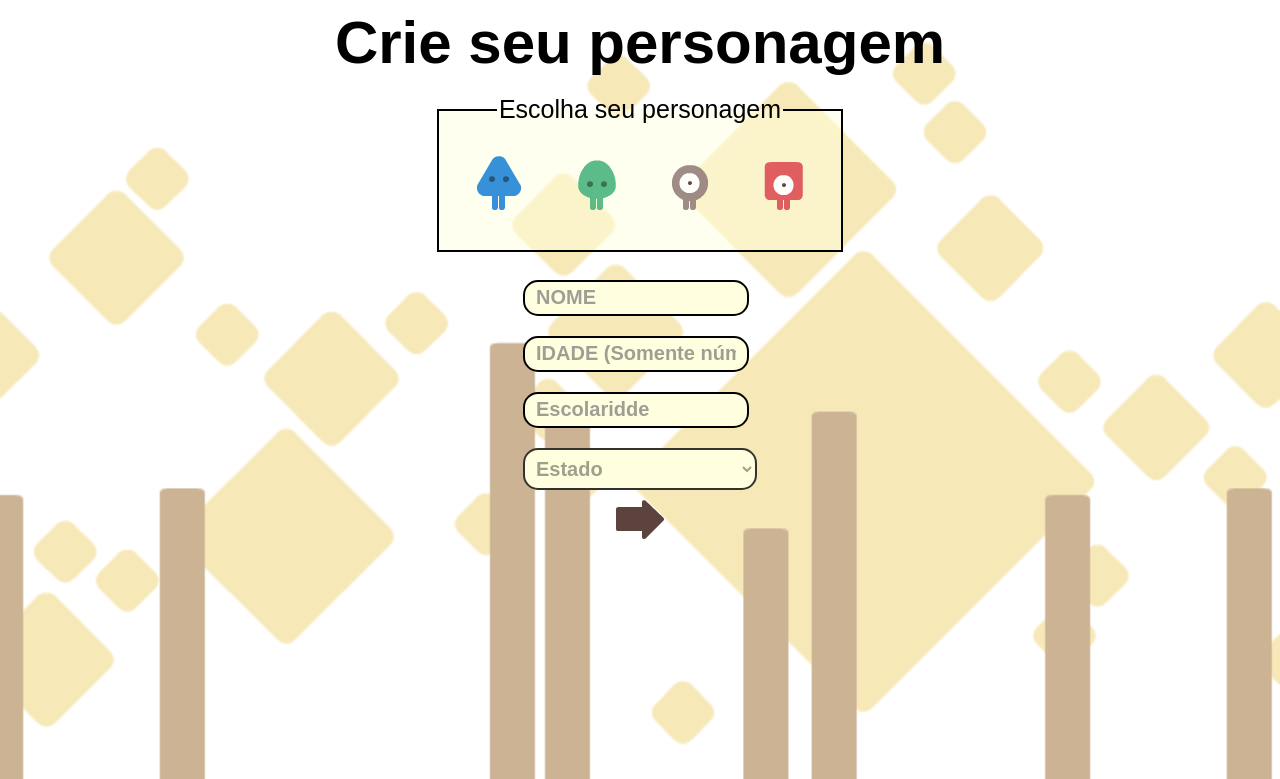
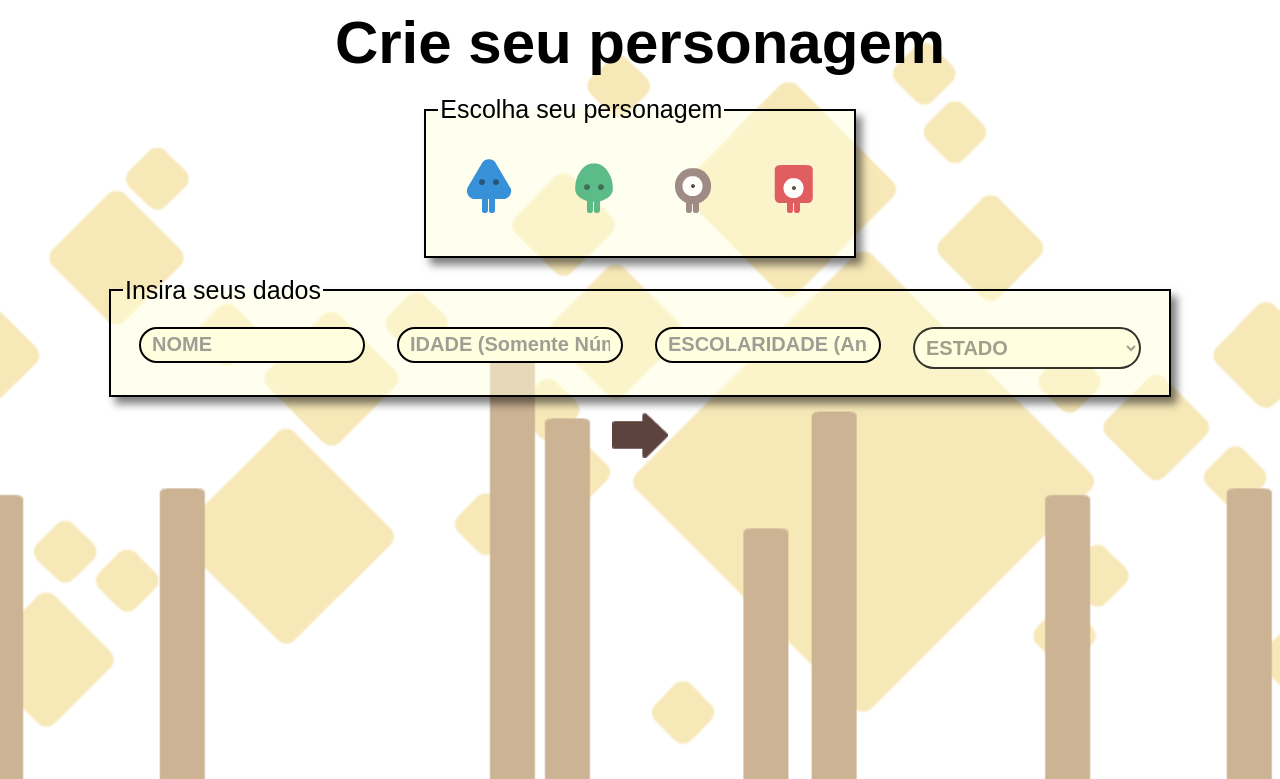
Before and after one commit to kessJhones/TrabalhoFinalDS, a Flask app: page / in a window 1280 px wide. Shown: the top 779 px of the page. Run offline with Flask 2, Linux system fonts and the light colour scheme; parts of the project's set-up code (start-up, migrations or seed data) failed here and were passed over; some web fonts are replaced.

Commit message:
Melhorias no css

```diff
--- a/static/css/custom.css
+++ b/static/css/custom.css
@@ -4,6 +4,11 @@
     font-weight: normal;
     font-style: normal;
 }
+
+body {
+    -webkit-font-smoothing: antialiased;
+}
+
 html {
     background: url(https://raw.githubusercontent.com/kessJhones/TrabalhoFinalDS/master/static/hills.png)
                 repeat-x center bottom fixed,
@@ -33,15 +38,19 @@ input[type=text] {
     width: 10em;
     height: 0.5em;
     padding: 0.55em;
-    margin: 0.5em;
+    margin: 0.8em;
     background-color: lightyellow;
     border: 2px solid black;
-    border-radius: 15px;
+    border-radius: 9999em;
+    text-transform: capitalize;
     outline: none;
 }
 
 input[type=text]:valid {
     background-color:  rgba(255, 255, 164, 0.9);
+}
+
+input[type=text]:invalid {
 }
 
 input::-webkit-input-placeholder {
@@ -51,21 +60,26 @@ input::-webkit-input-placeholder {
 }
 
 input[type=text]:hover{
-    box-shadow: 0.4em 0.45em 0.5em rgba(0, 0, 0, 0.5);
+    box-shadow: 0.3em 0.3em 0.5em rgba(0, 0, 0, 0.75);
     transform: scale(1.02);
 }
 
 input[type=text]:focus {
     background-color: rgba(255, 255, 164, 0.95);
-    box-shadow: 0.4em 0.45em 0.5em rgba(0, 0, 0, 0.5);
+    box-shadow: 0.3em 0.3em 0.5em rgba(0, 0, 0, 0.75);
     transform: scale(1.02);
+}
+
+input[type=text]:focus ~ label {
+    translate: 0 -35px;
+
 }
 
 /* ----------------------------------------------------------------------------------------- */
 /* 'Botão Seta' de enviar */
 input[type=image] {
     object-fit: contain;
-    /* height: 30px; */
+    height: 45px;
     outline: none;
 }
 
@@ -79,6 +93,7 @@ input[type=image]:active {
 /* Tabela */
 table {
     background-color: lightyellow;
+    box-shadow: 0.3em 0.3em 0.5em rgba(0, 0, 0, 0.75);
 }
 
 .ficha {
@@ -101,7 +116,7 @@ tr:hover {background-color: rgb(255, 255, 164)}
 /* ------------------------------------------------------------------------------------------ */
 
 #textField {
-    display: grid;
+    display: flex;
     justify-content: center;
     /* float: left; */
 
@@ -123,23 +138,26 @@ input[type=radio]{
 
 input[type=radio] + label {
     border: 2px solid transparent;
+    border-radius: 9999em;
     opacity: 0.9;
     display: inline-block;
     margin: 1em 1em;
-    padding: 0.5em;
+    padding: 0.7em;
     cursor: pointer;
+    transition: .4s ease;
 }
 
 input[type=radio]:hover + label {
     opacity: 0.95;
     transform: scale(1.3);
+    /* transition: .4s ease; */
 }
 
 input[type=radio]:checked + label {
     opacity: 1.0;
     transform: scale(1.2);
-    border: 2px solid rgba(106, 255, 200);
-    border-radius: 15px;
+    /* border: 2px solid rgba(106, 255, 200); */
+    box-shadow: inset 0 0 0.5em lightyellow, 0 0 0.52em black;
     /* outline: 2px solid rgba(106, 255, 200); */
 }
 
@@ -172,11 +190,12 @@ select {
     font-size: 20px;
     font-weight: bold;
     padding: 0.35em;
-    margin: 0.5em;
+    margin: 0.8em;
+    width: 11.4em;
     background-color: lightyellow;
     color: black;
     border: 2px solid rgba(0, 0, 0, 0.8);
-    border-radius: 15px;
+    border-radius: 9999em;
     outline: none;
     cursor: pointer;
 }
@@ -186,15 +205,21 @@ select:valid {
 }
 
 select:hover {
-    box-shadow: 0.4em 0.45em 0.5em rgba(0, 0, 0, 0.5);
+    box-shadow: 0.3em 0.3em 0.5em rgba(0, 0, 0, 0.75);
     transform: scale(1.02);
 }
 
 /* --------------------------------------------------------------------- */
+#f2{
+    display: flex;
+    justify-content: center;
+    margin-bottom: 1em;
+}
 
 fieldset {
     border: 2px solid black;
     background-color: rgba(255, 255, 224, 0.5);
+    box-shadow: 0.4em 0.45em 0.5em rgba(0, 0, 0, 0.5);
 }
 
 legend {
--- a/templates/index.html
+++ b/templates/index.html
@@ -11,7 +11,7 @@
     <h1>Crie seu personagem</h1>
     <br>
     <div class="conteudo">
-        <fieldset><legend align="center" >Escolha seu personagem</legend>
+        <fieldset><legend>Escolha seu personagem</legend>
         <form action="/Dados/" name="myForm" method="POST">
             <input type="radio" id="player1" name="players" value="blue" required>
             <label for="player1">
@@ -38,11 +38,12 @@
     </div>
     <br>
     <div id="textField">
-        <input type="text" name = "nome" required placeholder="NOME">
-        <input type="text" name = "idade" pattern="\d*" required placeholder="IDADE (Somente números)">
-        <input type="text" name = "escolaridade" required placeholder="Escolaridde">
-        <select name="estado" required>
-            <option value="" disabled selected hidden>Estado</option>
+        <fieldset id="f2"><legend>Insira seus dados</legend>
+        <input type="text" name = "nome" required placeholder="NOME" autocomplete="off">
+        <input type="text" name = "idade" pattern="\d*" required placeholder="IDADE (Somente números)" autocomplete="off">
+        <input type="text" name = "escolaridade" pattern="\d*" required placeholder="ESCOLARIDADE (anos)" autocomplete="off">
+        <select name="estado" required title="Selecione seu estado.">
+            <option value="" disabled selected hidden>ESTADO</option>
             <option value="Acre">Acre</option>
             <option value="Algoas">Alagoas</option>
             <option value="Amapá">Amapá</option>
@@ -71,6 +72,7 @@
             <option value="Sergipe">Sergipe</option>
             <option value="Tocantins">Tocantins</option>
         </select>
+    </fieldset>
     </div>
     <div id="arrow">
         <input type="image" src="https://raw.githubusercontent.com/kessJhones/TrabalhoFinalDS/master/static/arrow.png" alt="Submit" />
```
